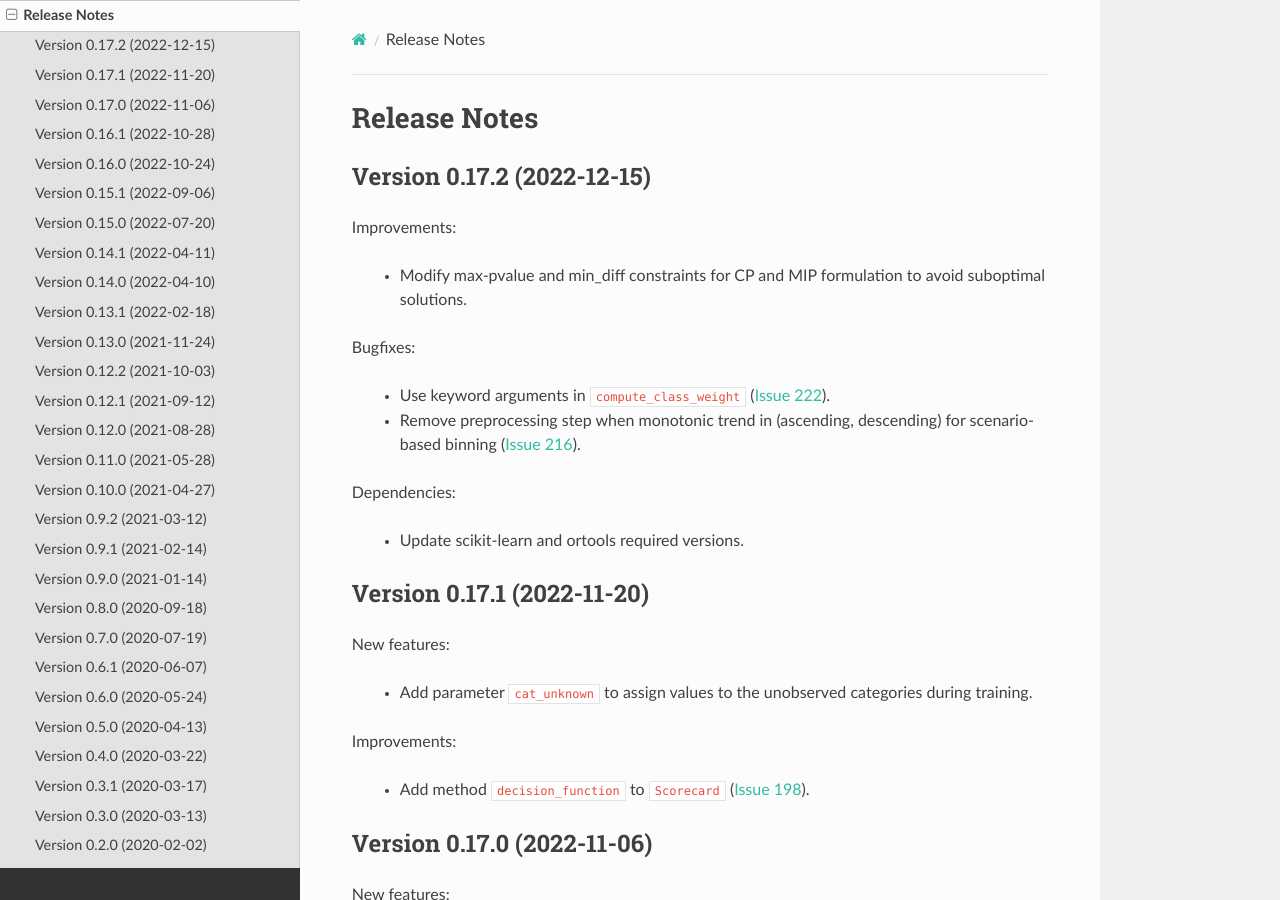
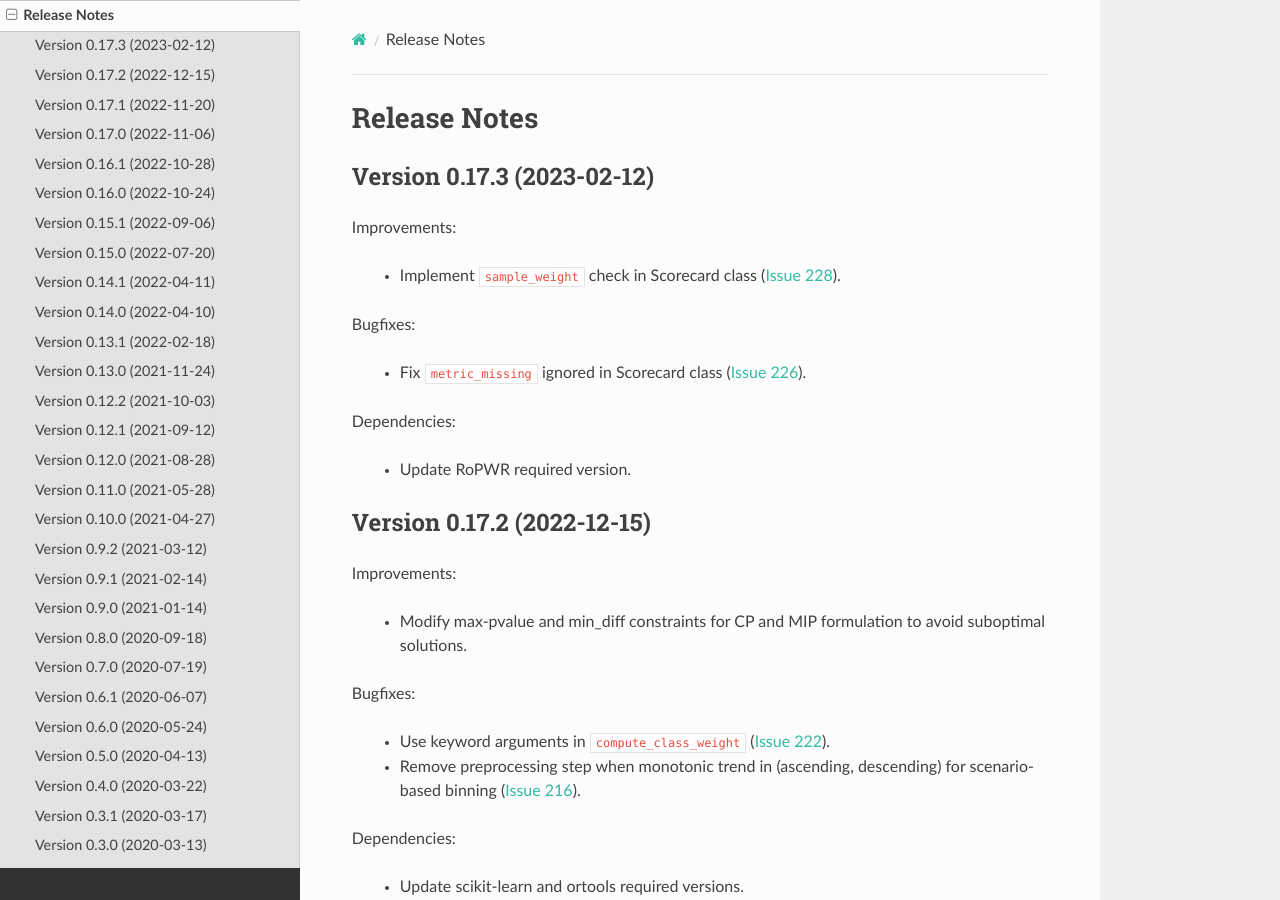
Before and after one commit to guillermo-navas-palencia/optbinning, a Sphinx documentation site: the page built from doc/source/release_notes.rst, in a window 1280 px wide and 900 px high. Built offline with Sphinx 7.4.7 and the Read the Docs theme 2.0.0, drawn with Linux system fonts in a browser that asks for light colours; pages that are not in the unit, such as notebooks, are missing from menus; some of the changed text lies outside the part shown.

Commit message:
Update to version 0.17.3

```diff
--- a/doc/source/conf.py
+++ b/doc/source/conf.py
@@ -18,7 +18,7 @@ sys.path.insert(0, os.path.abspath('../..'))
 # -- Project information -----------------------------------------------------
 
 project = 'optbinning'
-copyright = '2019 - 2022, Guillermo Navas-Palencia'
+copyright = '2019 - 2023, Guillermo Navas-Palencia'
 author = 'Guillermo Navas-Palencia'
 
 # The short X.Y version
--- a/doc/source/release_notes.rst
+++ b/doc/source/release_notes.rst
@@ -1,5 +1,21 @@
 Release Notes
 =============
+
+Version 0.17.3 (2023-02-12)
+---------------------------
+
+Improvements:
+
+   - Implement ``sample_weight`` check in Scorecard class (`Issue 228 <https://github.com/guillermo-navas-palencia/optbinning/issues/228>`_).
+
+Bugfixes:
+
+   - Fix ``metric_missing`` ignored in Scorecard class (`Issue 226 <https://github.com/guillermo-navas-palencia/optbinning/issues/226>`_).
+
+Dependencies:
+
+   - Update RoPWR required version.
+
 
 Version 0.17.2 (2022-12-15)
 ---------------------------
```
Also changed, not shown: README.rst (+4 -4 lines).
